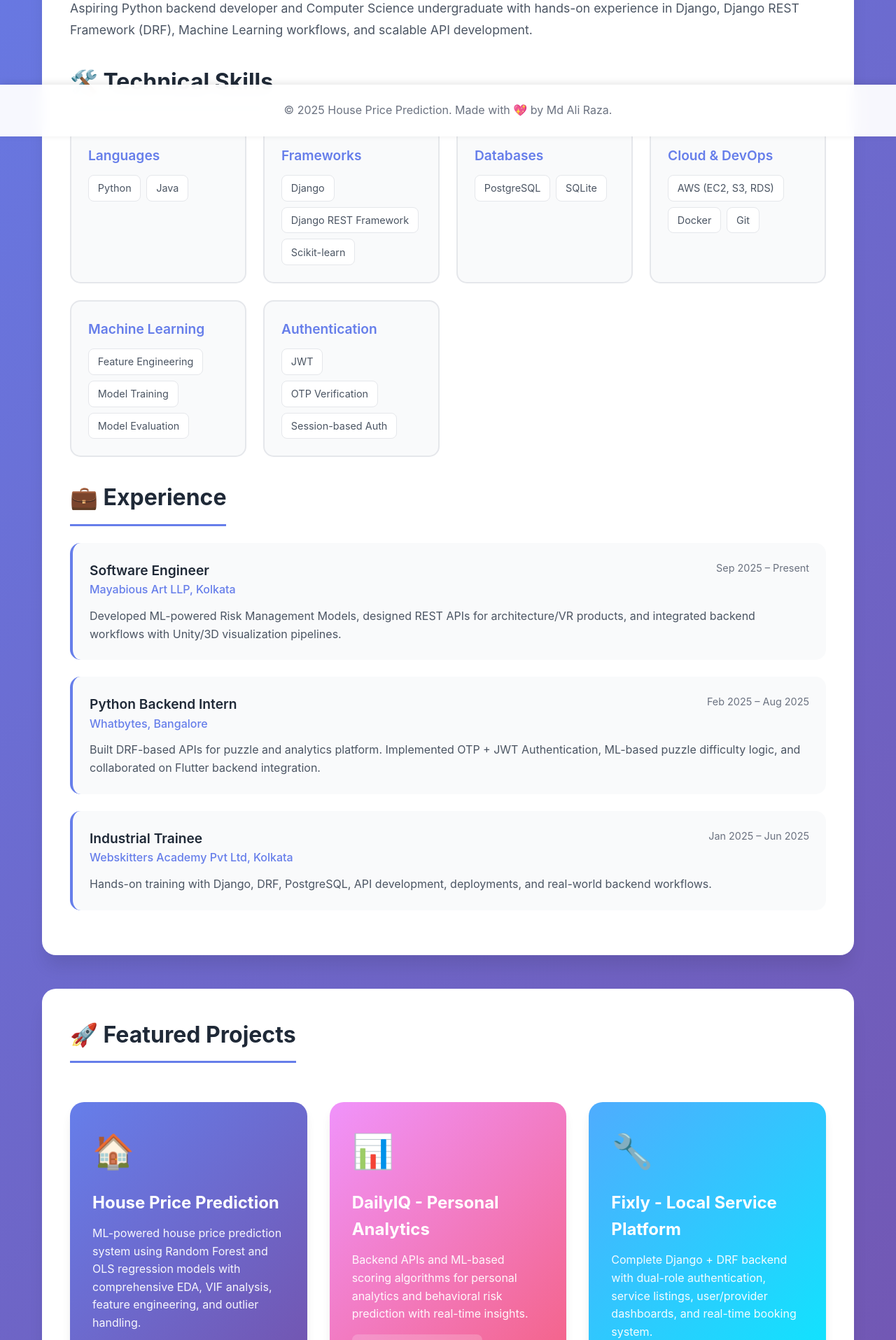
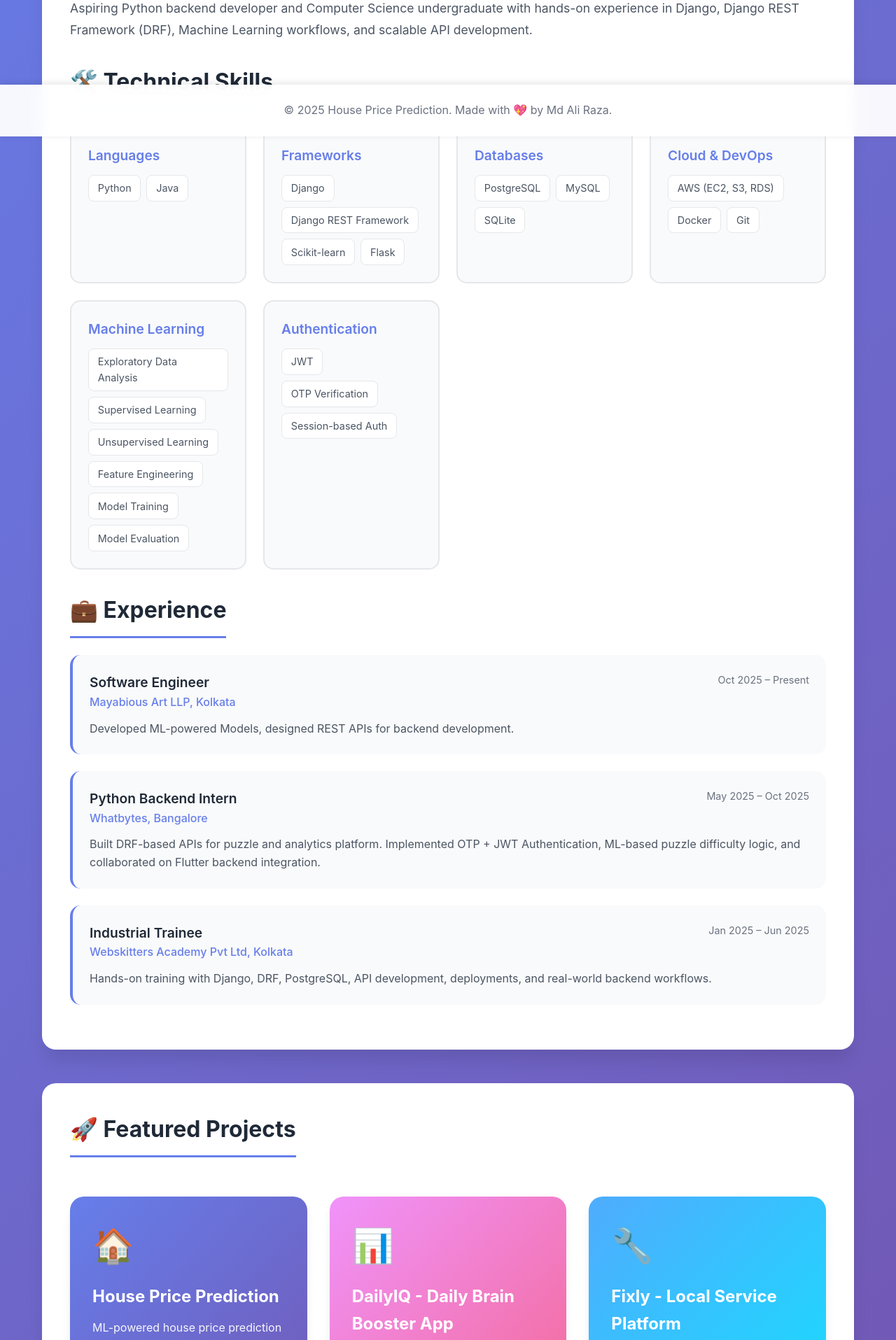
Before and after one commit to Mdaliraza1/House-Price-Prediction-Using-RF, a Django app: page / in a window 1280 px wide. Shown: the part 605-2520 px from the top of the page at 70% size. Run offline with Django 5.2, Linux system fonts and the light colour scheme.

Commit message:
Fix:Minor Changes in Portfolio

```diff
--- a/myapp/templates/portfolio_home.html
+++ b/myapp/templates/portfolio_home.html
@@ -329,12 +329,14 @@
                         <span class="skill-tag">Django</span>
                         <span class="skill-tag">Django REST Framework</span>
                         <span class="skill-tag">Scikit-learn</span>
+                        <span class="skill-tag">Flask</span>
                     </div>
                 </div>
                 <div class="skill-category">
                     <h4 class="skill-category-title">Databases</h4>
                     <div class="skill-items">
                         <span class="skill-tag">PostgreSQL</span>
+                        <span class="skill-tag">MySQL</span>
                         <span class="skill-tag">SQLite</span>
                     </div>
                 </div>
@@ -349,6 +351,9 @@
                 <div class="skill-category">
                     <h4 class="skill-category-title">Machine Learning</h4>
                     <div class="skill-items">
+                        <span class="skill-tag">Exploratory Data Analysis</span>
+                        <span class="skill-tag">Supervised Learning</span>
+                        <span class="skill-tag">Unsupervised Learning</span>
                         <span class="skill-tag">Feature Engineering</span>
                         <span class="skill-tag">Model Training</span>
                         <span class="skill-tag">Model Evaluation</span>
@@ -375,10 +380,10 @@
                         <div class="experience-role">Software Engineer</div>
                         <div class="experience-company">Mayabious Art LLP, Kolkata</div>
                     </div>
-                    <div class="experience-duration">Sep 2025 – Present</div>
+                    <div class="experience-duration">Oct 2025 – Present</div>
                 </div>
                 <p class="experience-description">
-                    Developed ML-powered Risk Management Models, designed REST APIs for architecture/VR products, and integrated backend workflows with Unity/3D visualization pipelines.
+                    Developed ML-powered Models, designed REST APIs for backend development.
                 </p>
             </div>
 
@@ -388,7 +393,7 @@
                         <div class="experience-role">Python Backend Intern</div>
                         <div class="experience-company">Whatbytes, Bangalore</div>
                     </div>
-                    <div class="experience-duration">Feb 2025 – Aug 2025</div>
+                    <div class="experience-duration">May 2025 – Oct 2025</div>
                 </div>
                 <p class="experience-description">
                     Built DRF-based APIs for puzzle and analytics platform. Implemented OTP + JWT Authentication, ML-based puzzle difficulty logic, and collaborated on Flutter backend integration.
@@ -436,17 +441,19 @@
             <!-- DailyIQ Project -->
             <div class="project-card" style="background: linear-gradient(135deg, #f093fb 0%, #f5576c 100%);">
                 <div class="project-icon">📊</div>
-                <h3 class="project-name">DailyIQ - Personal Analytics</h3>
+                <h3 class="project-name">DailyIQ - Daily Brain Booster App</h3>
                 <p class="project-description">
-                    Backend APIs and ML-based scoring algorithms for personal analytics and behavioral risk prediction with real-time insights.
+                    Backend APIs and ML-based scoring algorithms for daily brain boost app with recommendations as per user's performance and metrics. Social Media Integration for sharing Posts.
                 </p>
                 <div class="project-tech">
                     <span class="tech-badge">Django REST Framework</span>
                     <span class="tech-badge">Machine Learning</span>
-                    <span class="tech-badge">Analytics</span>
+                    <span class="tech-badge">Recommendation System</span>
+                    <span class="tech-badge">Social Media Integration</span>
                 </div>
                 <div class="cta-button">
-                    View on Play Store →
+                    <a href="https://play.google.com/store/apps/details?id=com.dailyiq">View on Play Store →</a>
+
                 </div>
             </div>
 
@@ -464,7 +471,7 @@
                     <span class="tech-badge">PostgreSQL</span>
                 </div>
                 <div class="cta-button">
-                    View on GitHub →
+                    <a href="https://github.com/Mdaliraza1/fixly_webskitters"></a>View on GitHub →</a>
                 </div>
             </div>
         </div>
```
